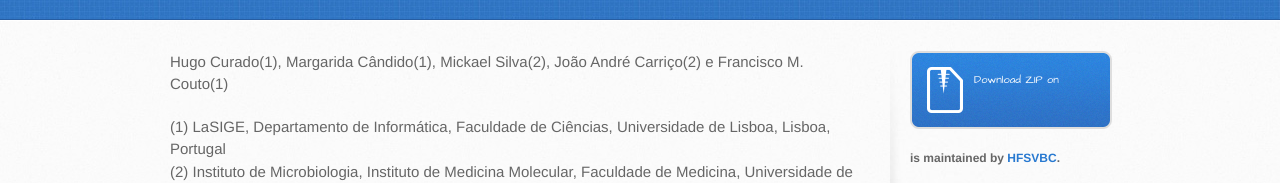
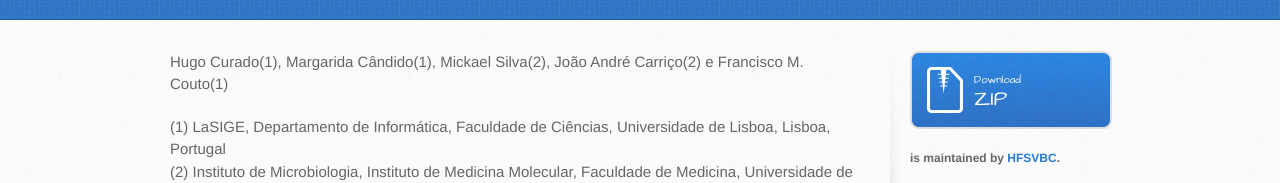
Before and after one commit to HFSVBC/AVT, a plain HTML site: page index.html in a window 1280 px wide. Shown: the part 249-432 px from the top of the page. Drawn offline with Linux system fonts and the light colour scheme.

Commit message:
Update index.html

```diff
--- a/index.html
+++ b/index.html
@@ -73,7 +73,7 @@ everyone can contribute and improve it to fit their best needs.</p>
         </section>
 
         <aside id="sidebar">
-          <a href="https://github.com/HFSVBC/AVT/archive/master.zip" class="button"><small>Download ZIP on</small></a>
+          <a href="https://github.com/HFSVBC/AVT/archive/master.zip" class="button"><small>Download</small>ZIP</a>
           <p class="repo-owner"><a href="https://github.com/HFSVBC/AVT"></a> is maintained by <a href="https://github.com/HFSVBC">HFSVBC</a>.</p>
 
           <p>This page was generated by <a href="https://pages.github.com">GitHub Pages</a> using the Architect theme by <a href="https://twitter.com/jasonlong">Jason Long</a>.</p>
```
